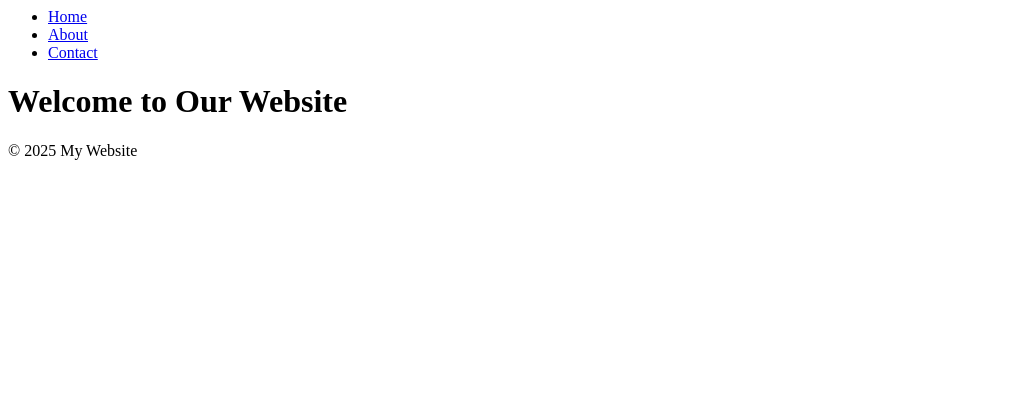
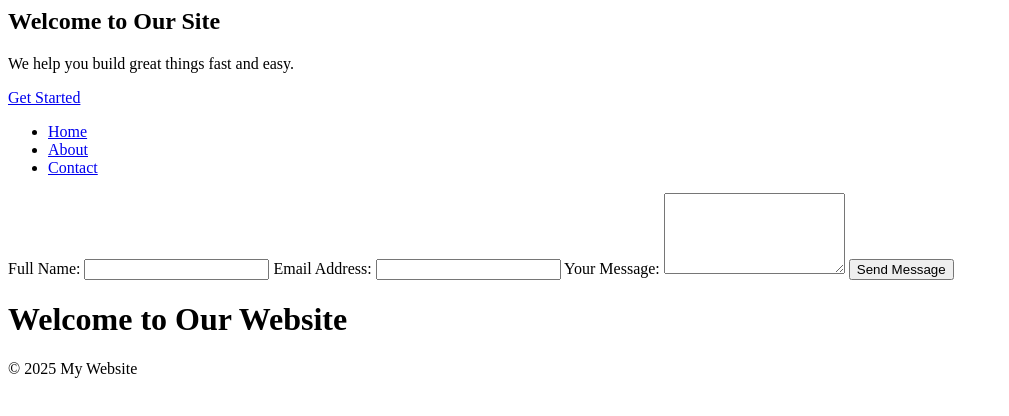
Before and after one commit to onny-kat/website-project, a plain HTML site: page index.html in a window 1280 px wide. Shown: the whole page, without its empty margins (0-1009 px from the left). Drawn offline with Linux system fonts and the light colour scheme.

Commit message:
add feature contact-form

```diff
--- a/index.html
+++ b/index.html
@@ -5,6 +5,13 @@
 </head>
 
 <body>
+    <section class="hero">
+        <div class="hero-content">
+            <h1>Welcome to Our Site</h1>
+            <p>We help you build great things fast and easy.</p>
+            <a href="#signup" class="btn">Get Started</a>
+        </div>
+    </section>
     <nav>
         <ul>
             <li><a href="#">Home</a></li>
@@ -12,6 +19,24 @@
             <li><a href="#">Contact</a></li>
         </ul>
     </nav>
+    <form action="/submit-form-endpoint" method="POST">
+
+        <!-- Name Field -->
+        <label for="user-name">Full Name:</label>
+        <input type="text" id="user-name" name="name" required>
+
+        <!-- Email Field -->
+        <label for="user-email">Email Address:</label>
+        <input type="email" id="user-email" name="email" required>
+
+        <!-- Message Field -->
+        <label for="user-message">Your Message:</label>
+        <textarea id="user-message" name="message" rows="5" required></textarea>
+
+        <!-- Submission Button -->
+        <button type="submit">Send Message</button>
+
+    </form>
     <h1>Welcome to Our Website</h1>
     <footer>
         <p>&copy; 2025 My Website</p>
```
